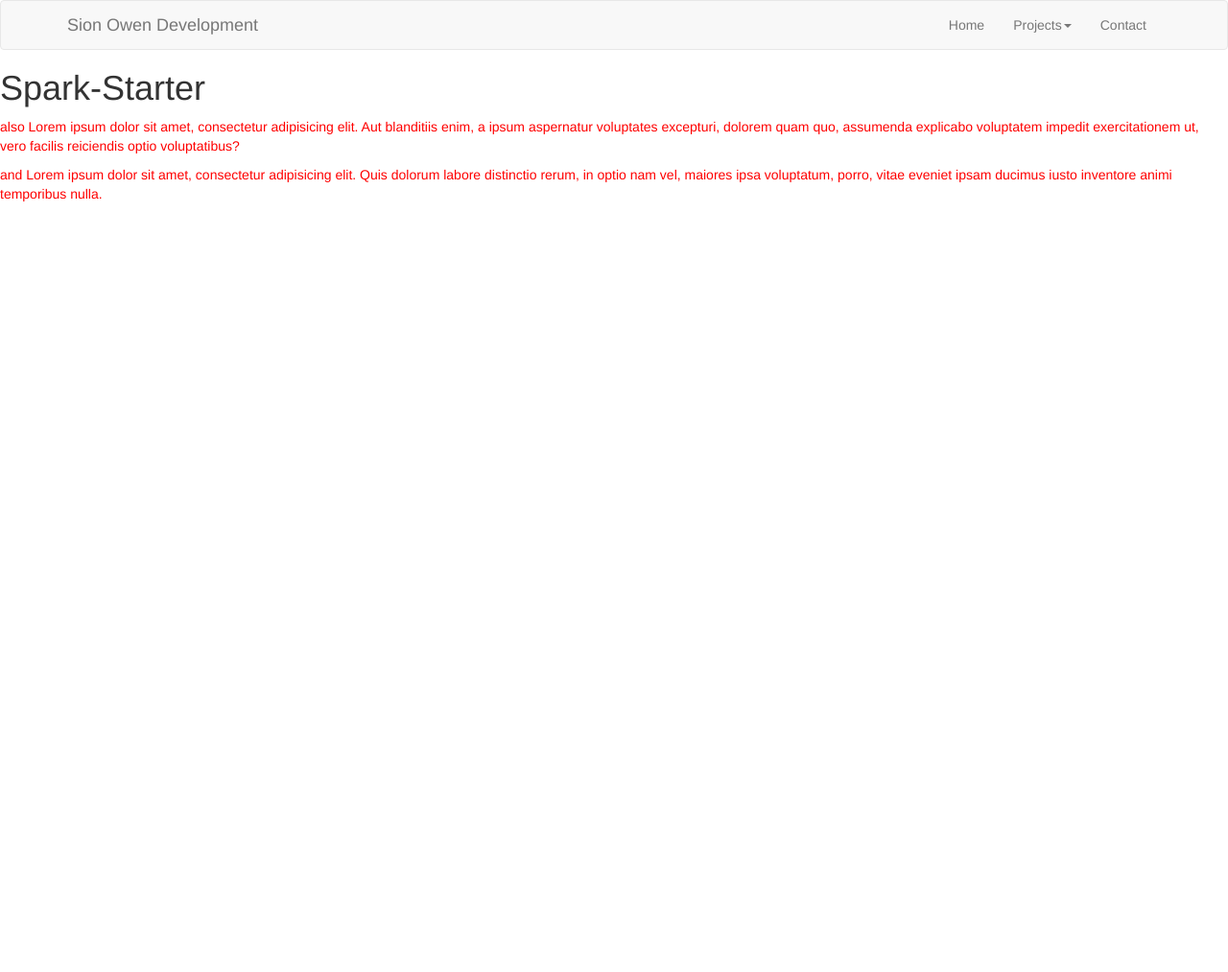
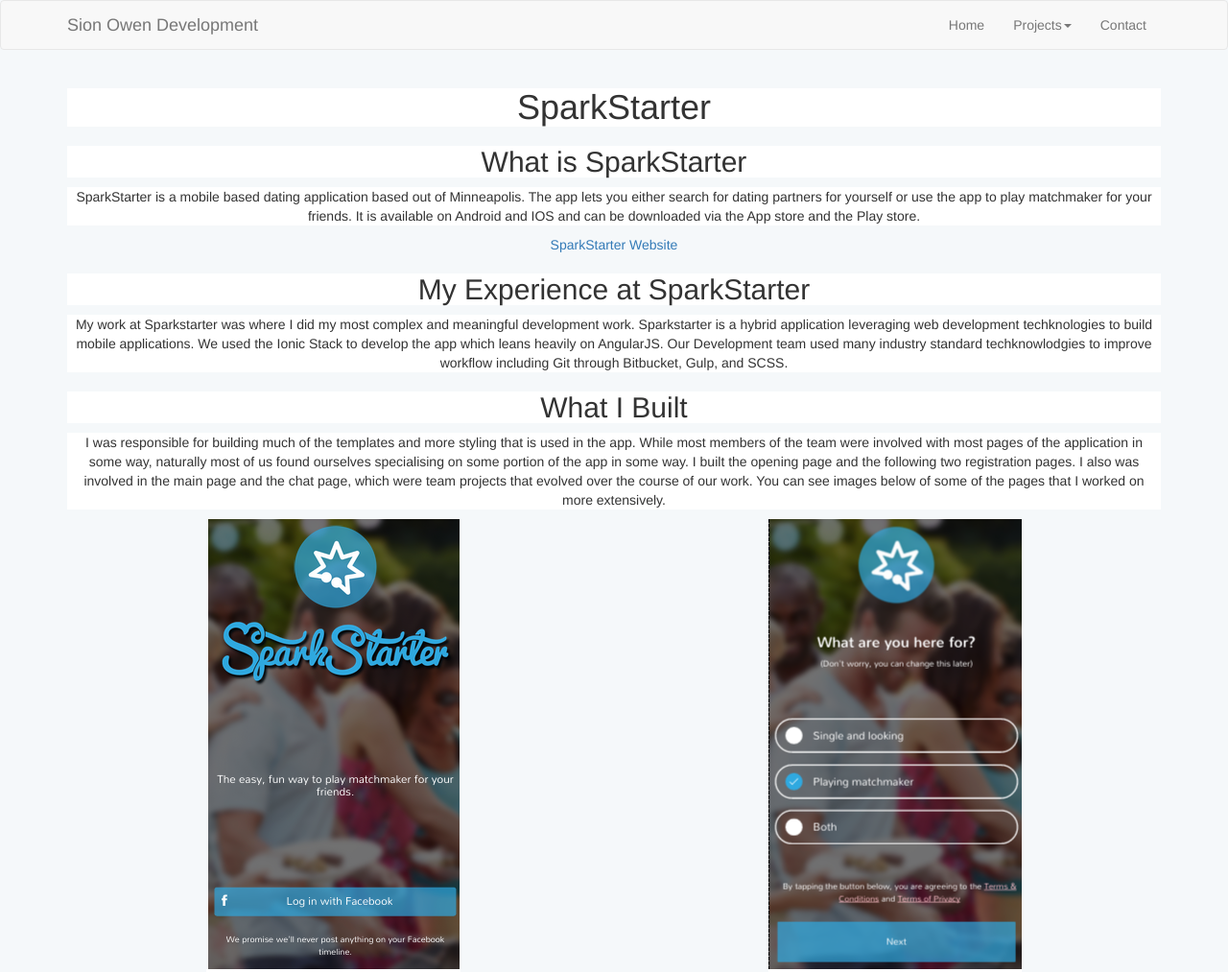
Before and after one commit to sionowen/portfolio, a website: page templates/spark-starter.html in a window 1280 px wide. Shown: the top 1013 px of the page at 96% size. Before the commit the page ends 800 px from the top, so only its background shows below. Drawn offline with nearby package versions, Linux system fonts and the light colour scheme.

Commit message:
made style changes to all pages. added content to contact page and chation page

```diff
--- a/stylesheets/_sparkstarter.scss
+++ /dev/null
@@ -1,3 +0,0 @@
-p {
-	color: red;
-}
--- a/stylesheets/contact.scss
+++ b/stylesheets/contact.scss
@@ -1,3 +1,7 @@
-p {
-	color: blue;
+body {
+	background-color: #F5F8FA;
 }
+
+h1, h2, p {
+	background-color: #FFFFFF;
+}
--- a/stylesheets/main.scss
+++ b/stylesheets/main.scss
@@ -1,14 +1,18 @@
-body {
-	height: 100%;
-	background-image: url('../images/3603209803_b9c0d87aaf_b.jpg');
-	background-repeat: no-repeat;
-	background-size: cover;
-}
+// body {
+// 	height: 100%;
+// 	background-image: url('../images/3603209803_b9c0d87aaf_b.jpg');
+// 	background-repeat: no-repeat;
+// 	background-size: cover;
+// }
 .introduction {
-	padding: 15% 0 15% 0;
+	padding: 10% 0 10% 0;
 	height:70%;
 	text-align: center;
 }
-p {
-	color: red;
+body {
+	background-color: #F5F8FA;
 }
+
+h1, h2, p {
+	background-color: #FFFFFF;
+}
--- /dev/null
+++ b/stylesheets/sparkstarter.scss
@@ -0,0 +1,7 @@
+body {
+	background-color: #F5F8FA;
+}
+
+h1, h2, p {
+	background-color: #FFFFFF;
+}
--- a/templates/spark-starter.html
+++ b/templates/spark-starter.html
@@ -37,13 +37,42 @@
         </div>
       </div>
     </div>
-  		<h1>Spark-Starter</h1>
-	  <p>
-	  	also Lorem ipsum dolor sit amet, consectetur adipisicing elit. Aut blanditiis enim, a ipsum aspernatur voluptates excepturi, dolorem quam quo, assumenda explicabo voluptatem impedit exercitationem ut, vero facilis reiciendis optio voluptatibus?
-	  </p>
-	  <p>
-		  and Lorem ipsum dolor sit amet, consectetur adipisicing elit. Quis dolorum labore distinctio rerum, in optio nam vel, maiores ipsa voluptatum, porro, vitae eveniet ipsam ducimus iusto inventore animi temporibus nulla.
-	  </p>
+    <div class="container text-center">
+  		<h1> SparkStarter </h1>
+  		<h2>What is SparkStarter</h2>
+  		<p>
+  			SparkStarter is a mobile based dating application based out of Minneapolis. The app lets you either search for dating partners for yourself or use the app to play matchmaker for your friends.  It is available on Android and IOS and can be downloaded via the App store and the Play store.
+  		</p>
+		<a href="https://www.sparkstarter.com/">SparkStarter Website</a>
+
+  		<h2>My Experience at SparkStarter</h2>
+  		<p>
+	  		My work at Sparkstarter was where I did my most complex and meaningful development work. Sparkstarter is a hybrid application leveraging web development techknologies to build mobile applications. We used the Ionic Stack to develop the app which leans heavily on AngularJS. Our Development team used many industry standard techknowlodgies to improve workflow including Git through Bitbucket, Gulp, and SCSS.
+	  	</p>
+  		<h2>What I Built</h2>
+	  	<p>
+			I was responsible for building much of the templates and more styling that is used in the app. While most members of the team were involved with most pages of the application in some way, naturally most of us found ourselves specialising on some portion of the app in some way. I built the opening page and the following two registration pages. I also was involved in the main page and the chat page, which were team projects that evolved over the course of our work. You can see images below of some of the pages that I worked on more extensively.
+	  	</p>
+	</div>
+	  	<div class="container">
+	  		<div class="row">
+	  			<div class="col-sm-6">
+	  				<img class="img-responsive center-block" src="../images/sparkstarter_login.png">
+	  			</div>
+	  			<div class="col-sm-6">
+	  				<img class="img-responsive center-block" src="../images/sparkstarter_registration.png">
+	  			</div>
+	  			<div class="col-sm-6">
+	  				<img class="img-responsive center-block"  src="../images/sparkstarter_main_page.png">
+	  			</div>
+	  			<div class="col-sm-6">
+	  				<img class="img-responsive center-block" src="../images/sparkstarter_chat.png">
+	  			</div>
+	  		</div>
+
+
+
+	  	</div>
 	<script type="https://cdnjs.cloudflare.com/ajax/libs/angular.js/1.5.0-beta.1/angular-animate.min.js">
     </script>
     <script src="http://cdnjs.cloudflare.com/ajax/libs/jquery/2.1.1/jquery.min.js"></script>
```
Also changed, not shown: index.html (+9 -1 lines), templates/chation.html (+8 -8 lines), templates/contact.html (+7 -7 lines), images/sparkstarter_chat.png (added), images/sparkstarter_login.png (added), images/sparkstarter_main_page.png (added), images/sparkstarter_registration.png (added), stylesheets/chation.css, stylesheets/contact.css, stylesheets/main.css, stylesheets/sparkstarter.css, 4 other files.
